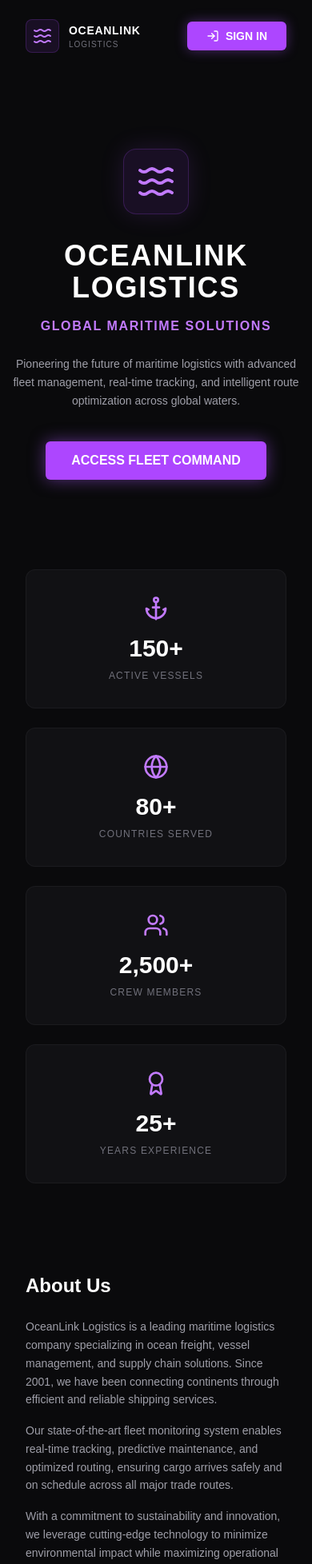
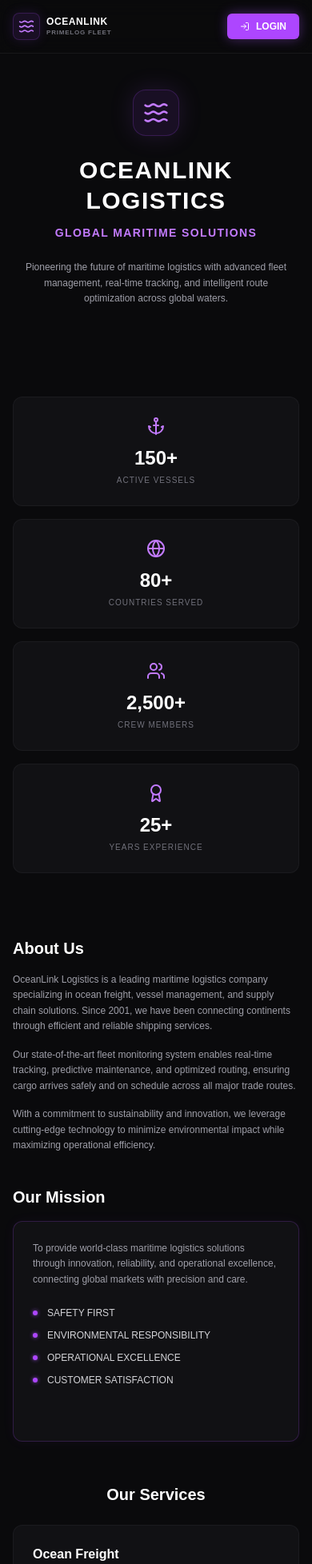
Before and after one commit to nipii04/TugasBesar_2905_2924_2908, a Next.js app in the folder oceanlink-app/: page / in a window 390 px wide. Shown: the top 1956 px of the page at 80% size. Built offline with nearby package versions, Linux system fonts and the light colour scheme.

Commit message:
Update page.tsx

```diff
--- a/oceanlink-app/app/page.tsx
+++ b/oceanlink-app/app/page.tsx
@@ -1,79 +1,107 @@
 import React from 'react';
-import { Waves, Anchor, Globe, Users, Award, MapPin, Mail, Phone, LogIn } from 'lucide-react';
+import { Waves, Anchor, Globe, Users, Award, MapPin, Mail, Phone, LogIn, Home, Package, Calculator, UserPlus } from 'lucide-react';
 
 export default function LandingPage() {
   return (
-    <div className="min-h-screen bg-[#0a0a0c] text-white font-mono selection:bg-purple-500/30">
+    <div className="min-h-screen bg-[#0a0a0c] text-white font-mono selection:bg-purple-500/30 overflow-x-hidden pt-20 sm:pt-24">
+
       {/* Navigation */}
-      <nav className="flex justify-between items-center px-8 py-6 max-w-7xl mx-auto">
-        <div className="flex items-center gap-3">
-          <div className="p-2 bg-purple-500/10 rounded-lg border border-purple-500/20">
-            <Waves className="w-6 h-6 text-purple-400" />
+      <nav className="fixed top-0 left-0 right-0 z-50 bg-[#0a0a0c]/80 backdrop-blur-md border-b border-zinc-800/50 transition-all duration-300">
+        <div className="flex justify-between items-center px-4 sm:px-6 lg:px-8 py-4 max-w-7xl mx-auto">
+          {/* Logo */}
+          <div className="flex items-center gap-2 sm:gap-3">
+            <div className="p-1.5 sm:p-2 bg-purple-500/10 rounded-lg border border-purple-500/20 shrink-0 shadow-[0_0_15px_rgba(168,85,247,0.15)]">
+              <Waves className="w-5 h-5 sm:w-6 sm:h-6 text-purple-400" />
+            </div>
+            <div>
+              <h1 className="text-xs sm:text-sm font-bold tracking-wider text-white">OCEANLINK</h1>
+              <p className="text-[8px] sm:text-[10px] text-zinc-500 tracking-widest uppercase font-semibold">Primelog Fleet</p>
+            </div>
           </div>
-          <div>
-            <h1 className="text-sm font-bold tracking-wider">OCEANLINK</h1>
-            <p className="text-[10px] text-zinc-500 tracking-widest">LOGISTICS</p>
+
+          {/* Center Menu (Hidden on mobile) */}
+          <div className="hidden lg:flex items-center gap-2 text-[10px] font-semibold tracking-widest text-zinc-400">
+            <button className="flex items-center gap-2 px-4 py-2 bg-purple-500/10 text-purple-400 rounded-md border border-purple-500/20">
+              <Home className="w-3 h-3" />
+              HOME
+            </button>
+            <button className="flex items-center gap-2 px-4 py-2 hover:text-white transition-colors">
+              <Package className="w-3 h-3" />
+              TRACK SHIPMENT
+            </button>
+            <button className="flex items-center gap-2 px-4 py-2 hover:text-white transition-colors">
+              <Calculator className="w-3 h-3" />
+              PRICE CALCULATOR
+            </button>
+          </div>
+
+          {/* Auth Buttons */}
+          <div className="flex items-center gap-3">
+            <button className="hidden sm:flex items-center gap-2 px-4 py-2 border border-purple-500/30 hover:bg-purple-500/10 transition-all text-white text-xs sm:text-sm font-semibold rounded-md">
+              <UserPlus className="w-3 h-3 sm:w-4 sm:h-4" />
+              SIGN UP
+            </button>
+            <button className="flex items-center gap-2 px-4 sm:px-6 py-2 bg-purple-500 hover:bg-purple-400 transition-all text-white text-xs sm:text-sm font-semibold rounded-md shadow-[0_0_15px_rgba(168,85,247,0.4)] hover:shadow-[0_0_25px_rgba(168,85,247,0.6)]">
+              <LogIn className="w-3 h-3 sm:w-4 sm:h-4" />
+              <span className="hidden sm:inline">SIGN IN</span>
+              <span className="sm:hidden">LOGIN</span>
+            </button>
           </div>
         </div>
-        <button className="flex items-center gap-2 px-6 py-2 bg-purple-500 hover:bg-purple-400 transition-all text-white text-sm font-semibold rounded-md shadow-[0_0_15px_rgba(168,85,247,0.4)] hover:shadow-[0_0_25px_rgba(168,85,247,0.6)]">
-          <LogIn className="w-4 h-4" />
-          SIGN IN
-        </button>
       </nav>
 
       {/* Hero Section */}
-      <section className="flex flex-col items-center text-center pt-24 pb-16 px-4">
-        <div className="p-4 bg-purple-500/10 rounded-2xl border border-purple-500/20 mb-8 shadow-[0_0_30px_rgba(168,85,247,0.15)]">
-          <Waves className="w-12 h-12 text-purple-400" />
+      <section className="flex flex-col items-center text-center pt-8 sm:pt-16 pb-12 sm:pb-16 px-4 sm:px-6 lg:px-8">
+        <div className="p-3 sm:p-4 bg-purple-500/10 rounded-2xl border border-purple-500/20 mb-6 sm:mb-8 shadow-[0_0_30px_rgba(168,85,247,0.15)]">
+          <Waves className="w-8 h-8 sm:w-12 sm:h-12 text-purple-400" />
         </div>
-        <h1 className="text-4xl md:text-5xl font-bold mb-4 tracking-wider">OCEANLINK LOGISTICS</h1>
-        <p className="text-purple-400 font-semibold tracking-widest mb-6">GLOBAL MARITIME SOLUTIONS</p>
-        <p className="max-w-2xl text-zinc-400 text-sm leading-relaxed mb-10">
+        <h1 className="text-3xl sm:text-4xl md:text-5xl lg:text-6xl font-bold mb-3 sm:mb-4 tracking-wider leading-tight">
+          OCEANLINK LOGISTICS
+        </h1>
+        <p className="text-sm sm:text-base text-purple-400 font-semibold tracking-widest mb-6">
+          GLOBAL MARITIME SOLUTIONS
+        </p>
+        <p className="max-w-2xl text-zinc-400 text-xs sm:text-sm md:text-base leading-relaxed mb-8 sm:mb-10 px-2">
           Pioneering the future of maritime logistics with advanced fleet management, real-time tracking, and intelligent route optimization across global waters.
         </p>
-        <button className="px-8 py-3 bg-purple-500 hover:bg-purple-400 transition-all text-white font-semibold rounded-md shadow-[0_0_20px_rgba(168,85,247,0.5)] hover:shadow-[0_0_30px_rgba(168,85,247,0.7)]">
-          ACCESS FLEET COMMAND
-        </button>
       </section>
 
       {/* Stats Section */}
-      <section className="max-w-7xl mx-auto px-8 py-12">
-        <div className="grid grid-cols-1 md:grid-cols-2 lg:grid-cols-4 gap-6">
+      <section className="max-w-7xl mx-auto px-4 sm:px-6 lg:px-8 py-8 sm:py-12">
+        <div className="grid grid-cols-1 sm:grid-cols-2 lg:grid-cols-4 gap-4 sm:gap-6">
           {[
             { icon: Anchor, value: "150+", label: "ACTIVE VESSELS" },
             { icon: Globe, value: "80+", label: "COUNTRIES SERVED" },
             { icon: Users, value: "2,500+", label: "CREW MEMBERS" },
             { icon: Award, value: "25+", label: "YEARS EXPERIENCE" }
           ].map((stat, index) => (
-            <div key={index} className="flex flex-col items-center justify-center p-8 bg-[#111114] border border-zinc-800/50 rounded-xl hover:border-purple-500/30 transition-colors">
-              <stat.icon className="w-8 h-8 text-purple-400 mb-4" />
-              <h3 className="text-3xl font-bold mb-2">{stat.value}</h3>
-              <p className="text-xs text-zinc-500 tracking-widest">{stat.label}</p>
+            <div key={index} className="flex flex-col items-center justify-center p-6 sm:p-8 bg-[#111114] border border-zinc-800/50 rounded-xl hover:border-purple-500/30 transition-colors">
+              <stat.icon className="w-6 h-6 sm:w-8 sm:h-8 text-purple-400 mb-3 sm:mb-4" />
+              <h3 className="text-2xl sm:text-3xl font-bold mb-1 sm:mb-2">{stat.value}</h3>
+              <p className="text-[10px] sm:text-xs text-zinc-500 tracking-widest text-center">{stat.label}</p>
             </div>
           ))}
         </div>
       </section>
 
       {/* About & Mission Section */}
-      <section className="max-w-7xl mx-auto px-8 py-16 grid grid-cols-1 lg:grid-cols-2 gap-16">
-        {/* About Us */}
+      <section className="max-w-7xl mx-auto px-4 sm:px-6 lg:px-8 py-12 sm:py-16 grid grid-cols-1 lg:grid-cols-2 gap-10 lg:gap-16">
         <div>
-          <h2 className="text-2xl font-bold mb-6">About Us</h2>
-          <div className="space-y-4 text-zinc-400 text-sm leading-relaxed">
+          <h2 className="text-xl sm:text-2xl font-bold mb-4 sm:mb-6">About Us</h2>
+          <div className="space-y-4 text-zinc-400 text-xs sm:text-sm leading-relaxed">
             <p>OceanLink Logistics is a leading maritime logistics company specializing in ocean freight, vessel management, and supply chain solutions. Since 2001, we have been connecting continents through efficient and reliable shipping services.</p>
             <p>Our state-of-the-art fleet monitoring system enables real-time tracking, predictive maintenance, and optimized routing, ensuring cargo arrives safely and on schedule across all major trade routes.</p>
             <p>With a commitment to sustainability and innovation, we leverage cutting-edge technology to minimize environmental impact while maximizing operational efficiency.</p>
           </div>
         </div>
 
-        {/* Our Mission */}
         <div>
-          <h2 className="text-2xl font-bold mb-6">Our Mission</h2>
-          <div className="p-8 bg-[#111114] border border-purple-500/20 rounded-xl shadow-[0_0_15px_rgba(168,85,247,0.05)] h-full">
-            <p className="text-zinc-400 text-sm leading-relaxed mb-6">
+          <h2 className="text-xl sm:text-2xl font-bold mb-4 sm:mb-6">Our Mission</h2>
+          <div className="p-6 sm:p-8 bg-[#111114] border border-purple-500/20 rounded-xl shadow-[0_0_15px_rgba(168,85,247,0.05)] h-full">
+            <p className="text-zinc-400 text-xs sm:text-sm leading-relaxed mb-6">
               To provide world-class maritime logistics solutions through innovation, reliability, and operational excellence, connecting global markets with precision and care.
             </p>
-            <ul className="space-y-3 text-sm text-zinc-300">
+            <ul className="space-y-3 text-xs sm:text-sm text-zinc-300">
               {[
                 "SAFETY FIRST",
                 "ENVIRONMENTAL RESPONSIBILITY",
@@ -81,7 +109,7 @@ export default function LandingPage() {
                 "CUSTOMER SATISFACTION"
               ].map((item, index) => (
                 <li key={index} className="flex items-center gap-3">
-                  <span className="w-1.5 h-1.5 rounded-full bg-purple-500 shadow-[0_0_5px_rgba(168,85,247,0.8)]"></span>
+                  <span className="w-1.5 h-1.5 rounded-full bg-purple-500 shadow-[0_0_5px_rgba(168,85,247,0.8)] shrink-0"></span>
                   {item}
                 </li>
               ))}
@@ -91,46 +119,48 @@ export default function LandingPage() {
       </section>
 
       {/* Our Services Section */}
-      <section className="max-w-7xl mx-auto px-8 py-16">
-        <h2 className="text-2xl font-bold mb-8 text-center">Our Services</h2>
-        <div className="grid grid-cols-1 md:grid-cols-3 gap-6">
+      <section className="max-w-7xl mx-auto px-4 sm:px-6 lg:px-8 py-12 sm:py-16">
+        <h2 className="text-xl sm:text-2xl font-bold mb-6 sm:mb-8 text-center">Our Services</h2>
+        <div className="grid grid-cols-1 sm:grid-cols-2 lg:grid-cols-3 gap-4 sm:gap-6">
           {[
             { title: "Ocean Freight", desc: "Full container load (FCL) and less than container load (LCL) services worldwide" },
             { title: "Fleet Management", desc: "Real-time monitoring, maintenance scheduling, and performance optimization" },
             { title: "Route Planning", desc: "AI-powered route optimization for fuel efficiency and timely deliveries" }
           ].map((service, index) => (
-            <div key={index} className="p-8 bg-[#111114] border border-zinc-800/50 rounded-xl hover:border-purple-500/30 transition-colors">
-              <h3 className="font-bold text-lg mb-3">{service.title}</h3>
-              <p className="text-sm text-zinc-500 leading-relaxed">{service.desc}</p>
+            <div key={index} className="p-6 sm:p-8 bg-[#111114] border border-zinc-800/50 rounded-xl hover:border-purple-500/30 transition-colors">
+              <h3 className="font-bold text-base sm:text-lg mb-2 sm:mb-3">{service.title}</h3>
+              <p className="text-xs sm:text-sm text-zinc-500 leading-relaxed">{service.desc}</p>
             </div>
           ))}
         </div>
       </section>
 
       {/* Contact Section */}
-      <section className="max-w-7xl mx-auto px-8 py-16 mb-12">
-        <div className="p-10 bg-[#111114] border border-zinc-800/50 rounded-xl">
-          <h2 className="text-2xl font-bold mb-10 text-center">Contact Us</h2>
-          <div className="grid grid-cols-1 md:grid-cols-3 gap-8">
-            <div className="flex gap-4">
-              <MapPin className="w-6 h-6 text-purple-400 shrink-0" />
+      <section className="max-w-7xl mx-auto px-4 sm:px-6 lg:px-8 py-12 sm:py-16 mb-8 sm:mb-12">
+        <div className="p-6 sm:p-10 bg-[#111114] border border-zinc-800/50 rounded-xl relative overflow-hidden">
+          <div className="absolute -top-24 -right-24 w-48 h-48 bg-purple-500/10 rounded-full blur-3xl"></div>
+
+          <h2 className="text-xl sm:text-2xl font-bold mb-8 sm:mb-10 text-center relative z-10">Contact Us</h2>
+          <div className="grid grid-cols-1 sm:grid-cols-2 lg:grid-cols-3 gap-6 sm:gap-8 relative z-10">
+            <div className="flex gap-3 sm:gap-4">
+              <MapPin className="w-5 h-5 sm:w-6 sm:h-6 text-purple-400 shrink-0" />
               <div>
-                <h4 className="font-bold mb-2">Headquarters</h4>
-                <p className="text-xs text-zinc-500 leading-relaxed">Port Maritime Complex<br />Jakarta, Indonesia 14450</p>
+                <h4 className="font-bold text-sm sm:text-base mb-1 sm:mb-2">Headquarters</h4>
+                <p className="text-[10px] sm:text-xs text-zinc-500 leading-relaxed">Port Maritime Complex<br />Jakarta, Indonesia 14450</p>
               </div>
             </div>
-            <div className="flex gap-4">
-              <Mail className="w-6 h-6 text-purple-400 shrink-0" />
+            <div className="flex gap-3 sm:gap-4">
+              <Mail className="w-5 h-5 sm:w-6 sm:h-6 text-purple-400 shrink-0" />
               <div>
-                <h4 className="font-bold mb-2">Email</h4>
-                <p className="text-xs text-zinc-500 leading-relaxed">info@oceanlink-logistics.com<br />support@oceanlink-logistics.com</p>
+                <h4 className="font-bold text-sm sm:text-base mb-1 sm:mb-2">Email</h4>
+                <p className="text-[10px] sm:text-xs text-zinc-500 leading-relaxed break-all">info@oceanlink-logistics.com<br />support@oceanlink-logistics.com</p>
               </div>
             </div>
-            <div className="flex gap-4">
-              <Phone className="w-6 h-6 text-purple-400 shrink-0" />
+            <div className="flex gap-3 sm:gap-4">
+              <Phone className="w-5 h-5 sm:w-6 sm:h-6 text-purple-400 shrink-0" />
               <div>
-                <h4 className="font-bold mb-2">Phone</h4>
-                <p className="text-xs text-zinc-500 leading-relaxed">+62 21 5555 1234<br />24/7 Emergency Hotline</p>
+                <h4 className="font-bold text-sm sm:text-base mb-1 sm:mb-2">Phone</h4>
+                <p className="text-[10px] sm:text-xs text-zinc-500 leading-relaxed">+62 21 5555 1234<br />24/7 Emergency Hotline</p>
               </div>
             </div>
           </div>
```
